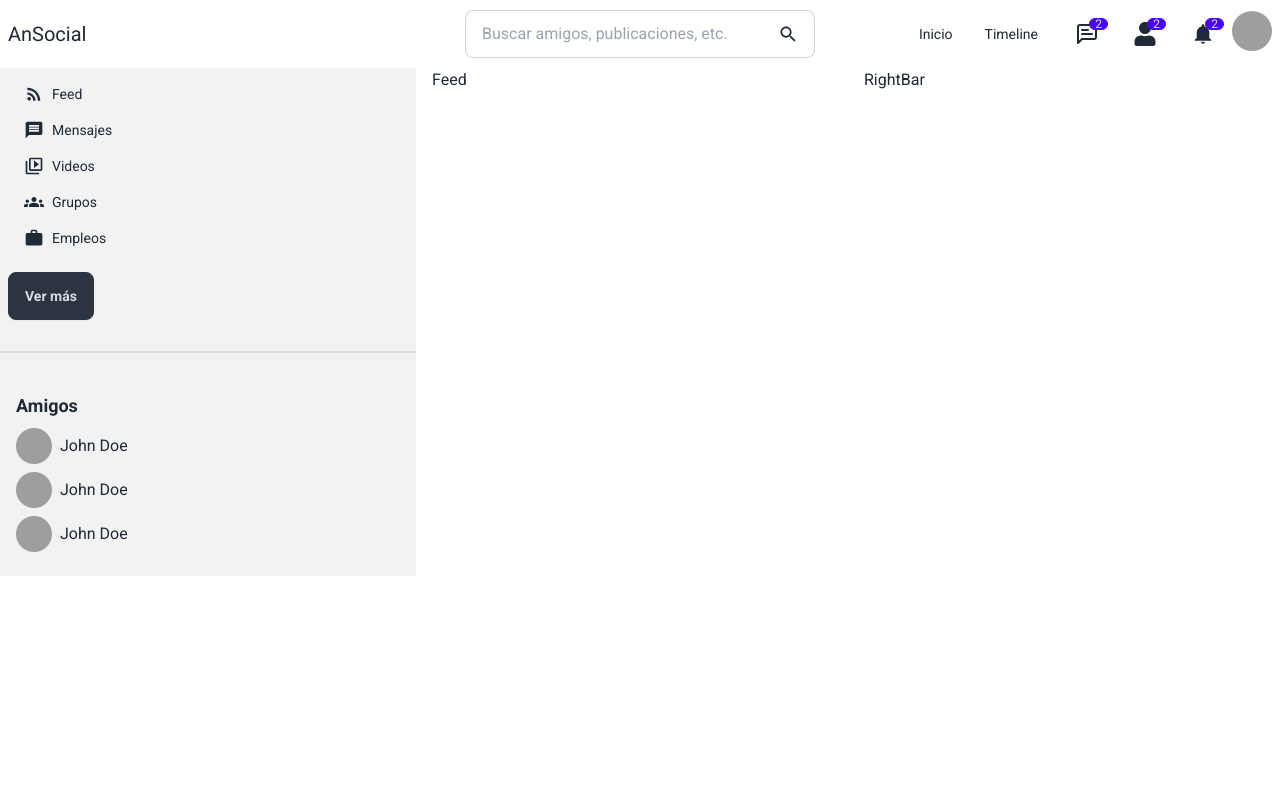
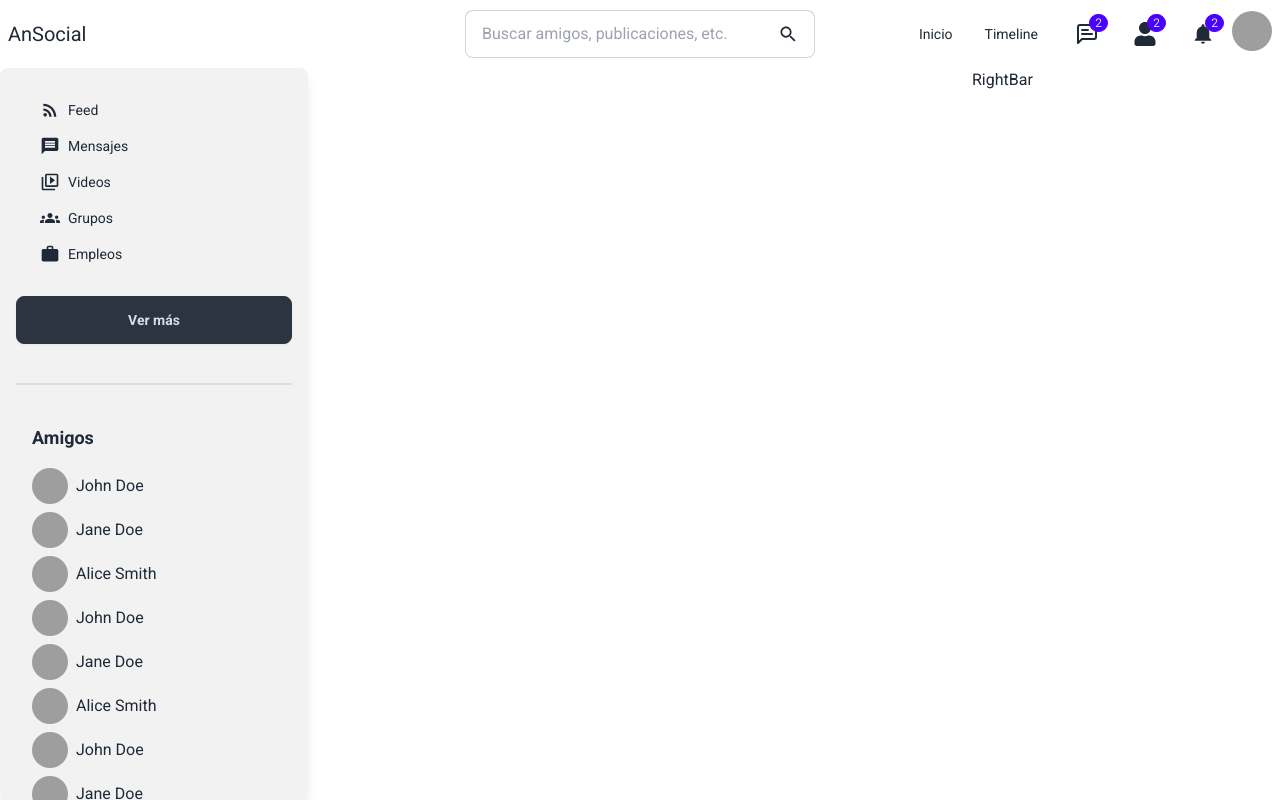
Before and after one commit to ErikJhonatan/social-rest-api, a React (Vite) app in the folder client/: page / in a window 1280 px wide. Built offline with nearby package versions, Linux system fonts and the light colour scheme; grey boxes are pictures that could not be loaded.

Commit message:
Add support for light theme and scrollbar in Tailwind CSS, and refactor components to accept custom classes

```diff
--- a/client/index.html
+++ b/client/index.html
@@ -1,5 +1,5 @@
 <!DOCTYPE html>
-<html lang="en">
+<html lang="en" data-theme="light">
   <head>
     <meta charset="UTF-8" />
     <link rel="icon" type="image/svg+xml" href="/vite.svg" />
--- a/client/package.json
+++ b/client/package.json
@@ -27,6 +27,7 @@
     "eslint-plugin-react-refresh": "^0.4.14",
     "globals": "^15.12.0",
     "postcss": "^8.4.49",
+    "tailwind-scrollbar": "^3.1.0",
     "tailwindcss": "^3.4.16",
     "vite": "^6.0.1"
   }
--- a/client/src/components/Feed.jsx
+++ b/client/src/components/Feed.jsx
@@ -1,10 +1,17 @@
 import React from 'react'
+import PropTypes from 'prop-types'
 
-function Feed() {
+function Feed(props) {
 
   return (
-    <div>Feed</div>
+    <div className={`${props.className}`} >
+
+    </div>
   )
 }
 
+Feed.propTypes = {
+  className: PropTypes.string.isRequired,
+}
+
 export default Feed
--- a/client/src/components/RightBar.jsx
+++ b/client/src/components/RightBar.jsx
@@ -1,9 +1,13 @@
 import React from 'react'
+import PropTypes from 'prop-types'
 
-function RightBar() {
+function RightBar(props) {
   return (
-    <div>RightBar</div>
+    <div className={`${props.classname}`} >RightBar</div>
   )
+}
+RightBar.propTypes = {
+  classname: PropTypes.string,
 }
 
 export default RightBar
--- /dev/null
+++ b/client/src/components/Share.jsx
@@ -0,0 +1,11 @@
+import React from 'react'
+
+function Share() {
+  return (
+    <div>
+
+    </div>
+  )
+}
+
+export default Share
--- a/client/src/components/Sidebar.jsx
+++ b/client/src/components/Sidebar.jsx
@@ -1,4 +1,5 @@
-import React from "react";
+import {useEffect, useState} from "react";
+import PropTypes from 'prop-types';
 import {
   MdOutlineRssFeed,
   MdMessage,
@@ -7,10 +8,21 @@ import {
   MdOutlineWork
 } from "react-icons/md";
 
-function Sidebar() {
+function Sidebar(props) {
+  // obtener el tamaño del navbar
+  const [topBarOffsetWidth, setTopBarOffsetWidth] = useState(0);
+
+  useEffect(() => {
+    const topBar = document.querySelector(".topbar");
+    setTopBarOffsetWidth(topBar.offsetHeight);
+    console.log(topBar.offsetHeight);
+    const sidebar = document.querySelector(".sidebar-app");
+    sidebar.style.height = `calc(100vh - ${topBarOffsetWidth}px)`;
+  }, [topBarOffsetWidth]);
+
   return (
-    <div className="bg-base-200">
-      <ul className="menu bg-base-200 rounded-box w-56">
+    <div className={`sidebar-app bg-base-200 p-4 rounded-lg shadow-lg overflow-y-scroll ${props.className} scrollbar scrollbar-thumb-neutral scrollbar-track-neutral-content`}>
+      <ul className="menu bg-base-200 rounded-box w-full">
         <li>
           <a>
             <MdOutlineRssFeed className="h-5 w-5" />
@@ -42,41 +54,28 @@ function Sidebar() {
           </a>
         </li>
       </ul>
-      <button className="btn btn-neutral my-2 mx-2">
+      <button className="btn btn-neutral my-4 w-full">
         Ver más
       </button>
       <div className="divider"></div>
       <div className="p-4">
-        <h1 className="text-lg font-bold">Amigos</h1>
-
-        <div className="flex items-center space-x-4 my-2">
-          <div className="avatar">
-            <div className="w-9 rounded-full">
-              <img src="https://img.daisyui.com/images/stock/photo-1534528741775-53994a69daeb.webp" />
+        <h1 className="text-lg font-bold mb-4">Amigos</h1>
+        {["John Doe", "Jane Doe", "Alice Smith","John Doe", "Jane Doe", "Alice Smith","John Doe", "Jane Doe", "Alice Smith","John Doe", "Jane Doe", "Alice Smith","John Doe", "Jane Doe", "Alice Smith","John Doe", "Jane Doe", "Alice Smith","John Doe", "Jane Doe", "Alice Smith"].map((name, index) => (
+          <div key={index} className="flex items-center space-x-4 my-2">
+            <div className="avatar">
+              <div className="w-9 rounded-full">
+                <img src="https://img.daisyui.com/images/stock/photo-1534528741775-53994a69daeb.webp" />
+              </div>
+              <span className="ml-2 text-base m-auto">{name}</span>
             </div>
-            <span className="ml-2 text-base m-auto">John Doe</span>
           </div>
-        </div>
-
-        <div className="flex items-center space-x-4 my-2">
-          <div className="avatar">
-            <div className="w-9 rounded-full">
-              <img src="https://img.daisyui.com/images/stock/photo-1534528741775-53994a69daeb.webp" />
-            </div>
-            <span className="ml-2 text-base m-auto">John Doe</span>
-          </div>
-        </div>
-        <div className="flex items-center space-x-4 my-2">
-          <div className="avatar">
-            <div className="w-9 rounded-full">
-              <img src="https://img.daisyui.com/images/stock/photo-1534528741775-53994a69daeb.webp" />
-            </div>
-            <span className="ml-2 text-base m-auto">John Doe</span>
-          </div>
-        </div>
+        ))}
       </div>
     </div>
   );
 }
+Sidebar.propTypes = {
+  className: PropTypes.string,
+};
 
 export default Sidebar;
--- a/client/src/components/Topbar.jsx
+++ b/client/src/components/Topbar.jsx
@@ -9,7 +9,7 @@ function topbar() {
   };
 
   return (
-    <div className="navbar bg-base-100">
+    <div className="topbar navbar bg-base-100">
       <div className="navbar-start">
         <div className="dropdown">
           <div tabIndex={0} role="button" className="btn btn-ghost lg:hidden">
@@ -66,7 +66,7 @@ function topbar() {
           <div tabIndex={0} role="button" className="btn btn-ghost">
             <LuMessageSquareText className="text-2xl" />
           </div>
-          <div className="badge badge-primary badge-xs absolute top-2 right-2 ">
+          <div className="badge badge-primary badge-xs absolute top-1 right-2 py-2">
             2
           </div>
 
@@ -91,7 +91,7 @@ function topbar() {
           <div tabIndex={0} role="button" className="btn btn-ghost">
             <FaUser className="text-2xl" />
           </div>
-          <div className="badge badge-primary badge-xs absolute top-2 right-2 ">
+          <div className="badge badge-primary badge-xs absolute top-1 right-2 py-2">
             2
           </div>
           <ul
@@ -114,7 +114,7 @@ function topbar() {
           <div tabIndex={0} role="button" className="btn btn-ghost">
             <IoMdNotifications className="text-2xl" />
           </div>
-          <div className="badge badge-primary badge-xs absolute top-2 right-2 ">
+          <div className="badge badge-primary badge-xs absolute top-1 right-2  py-2 ">
             2
           </div>
           <ul
--- a/client/src/pages/Home.jsx
+++ b/client/src/pages/Home.jsx
@@ -7,10 +7,10 @@ function Home() {
   return (
     <>
       <Topbar />
-      <div className="grid grid-cols-1 md:grid-cols-3 gap-4">
-        <Sidebar />
-        <Feed />
-        <Rightbar />
+      <div className="grid grid-cols-1 md:grid-cols-4 gap-4">
+        <Sidebar className="col-span-1" />
+        <Feed className="col-span-2"/>
+        <Rightbar className="col-span-1" />
       </div>
     </>
   )
--- a/client/tailwind.config.js
+++ b/client/tailwind.config.js
@@ -1,6 +1,6 @@
 import daisyui from "daisyui"
 import { fontFamily } from "tailwindcss/defaultTheme"
-
+import twScrollbar from "tailwind-scrollbar";
 
 /** @type {import('tailwindcss').Config} */1
 export default {
@@ -13,7 +13,8 @@ export default {
     },
   },
   plugins: [
-    daisyui
+    daisyui,
+    twScrollbar,
   ],
   daisyui: {
     themes: false, // false: only light + dark | true: all themes | array: specific themes like this ["light", "dark", "cupcake"]
```
Also changed, not shown: 1 other file (tests, documents, lock files or other folders).
